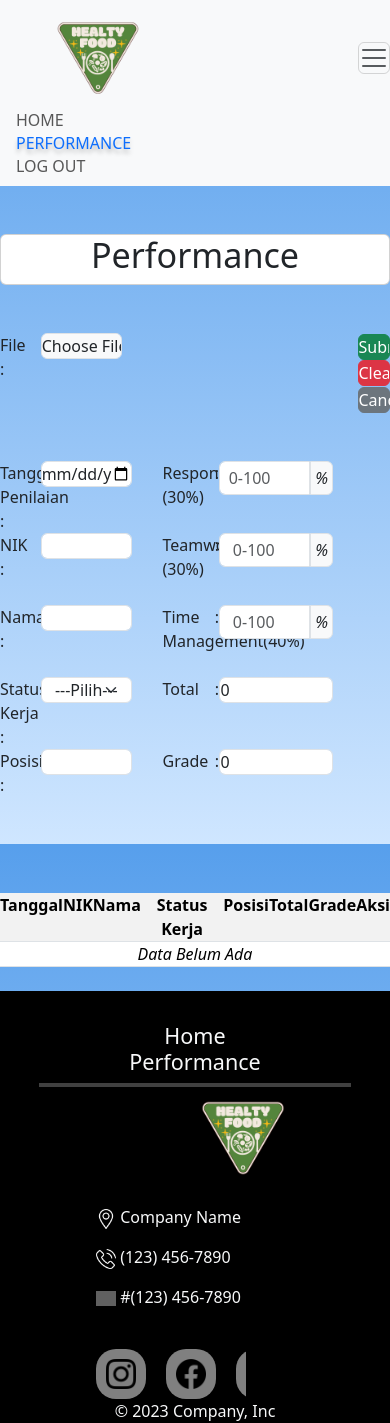
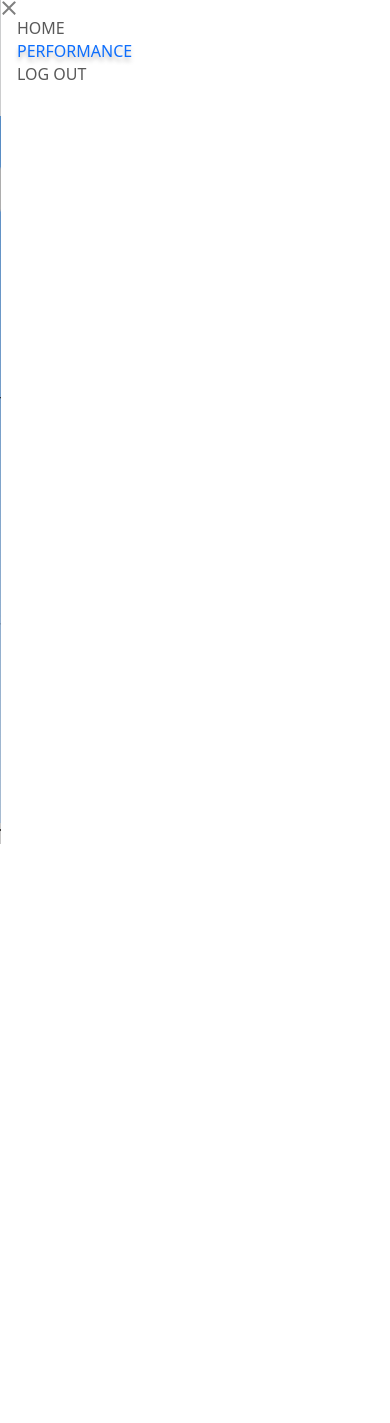
Before and after one commit to yongteck0528/UTS_Karyawan_Kel4, a PHP site: page /performance.php in a window 390 px wide, after a click that opens the changed part; the page is wider, and only the part inside the window is pictured. After the commit the page ends 844 px from the top of that part, so only its background shows below. Run offline with PHP 8.4, Linux system fonts and the light colour scheme; data that the repository does not hold is empty; grey boxes are pictures that could not be loaded.

Commit message:
offcanvas sidenav on responsive hamburger menu
tapi tidak bisa diclose hahahahaha

```diff
--- a/performance.php
+++ b/performance.php
@@ -29,7 +29,12 @@ include_once("connection.php");
         aria-controls="navbarNav" aria-expanded="false" aria-label="Toggle navigation">
         <span class="navbar-toggler-icon"></span>
       </button>
-      <div class="collapse navbar-collapse justify-content-end me-5" id="navbarNav">
+      <div class="offcanvas offcanvas-end" data-bs-scroll="true" tabindex="-1" id="navbarNav">
+        <div class="offcanvas-header">
+          <button type="button" class="btn-close text-reset" data-bs-dismiss="offcanvas" aria-label="Close"></button>
+        </div>
+
+        <div class="collapse navbar-collapse offcanvas-body justify-content-end me-5" id="navbarNav">
           <ul class="navbar-nav">
             <li class="nav-item">
               <a class="nav-link mx-3" href="home.php">HOME</a>
@@ -42,6 +47,7 @@ include_once("connection.php");
             </li>
 
           </ul>
+        </div>
       </div>
     </div>
   </nav>
```
Lines whose indentation alone changed are shown as unchanged.
